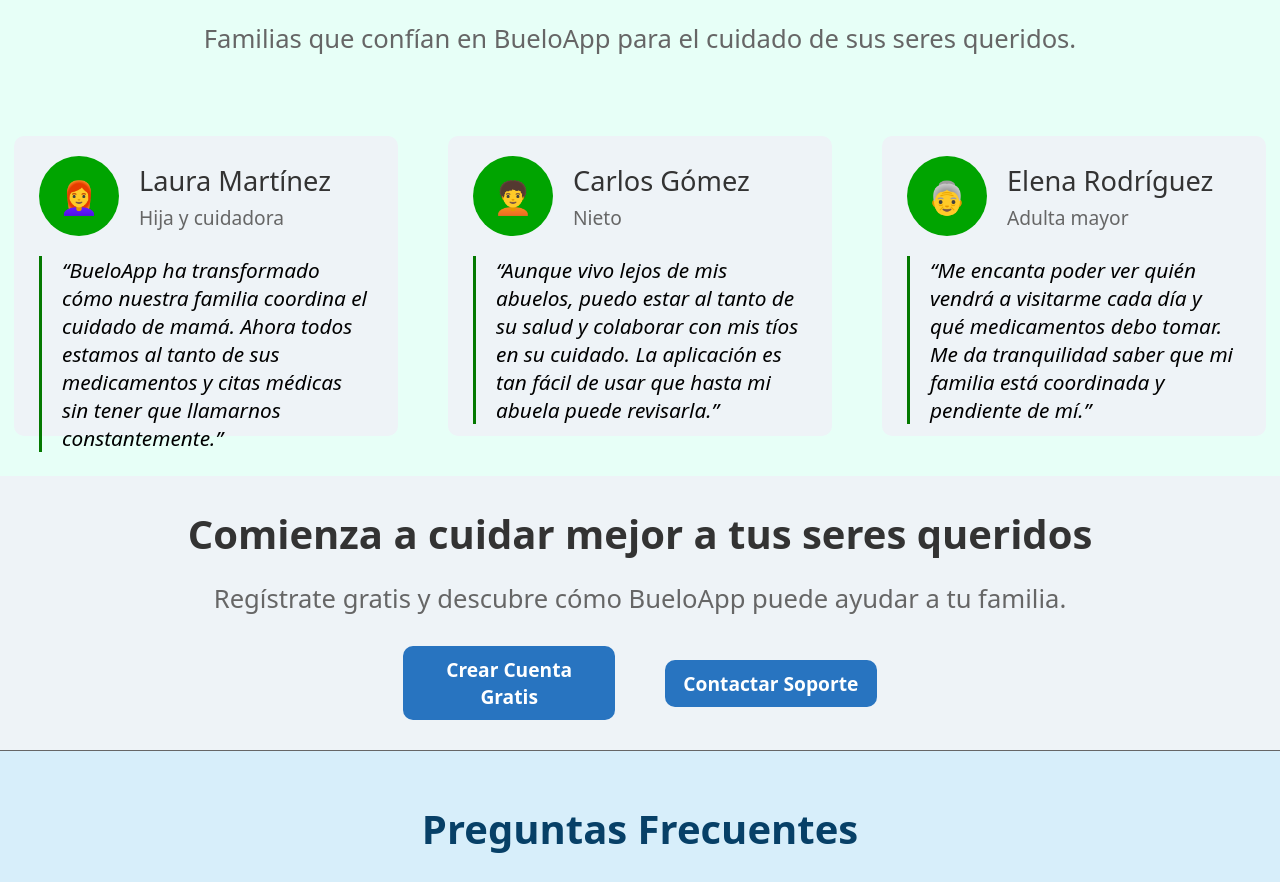
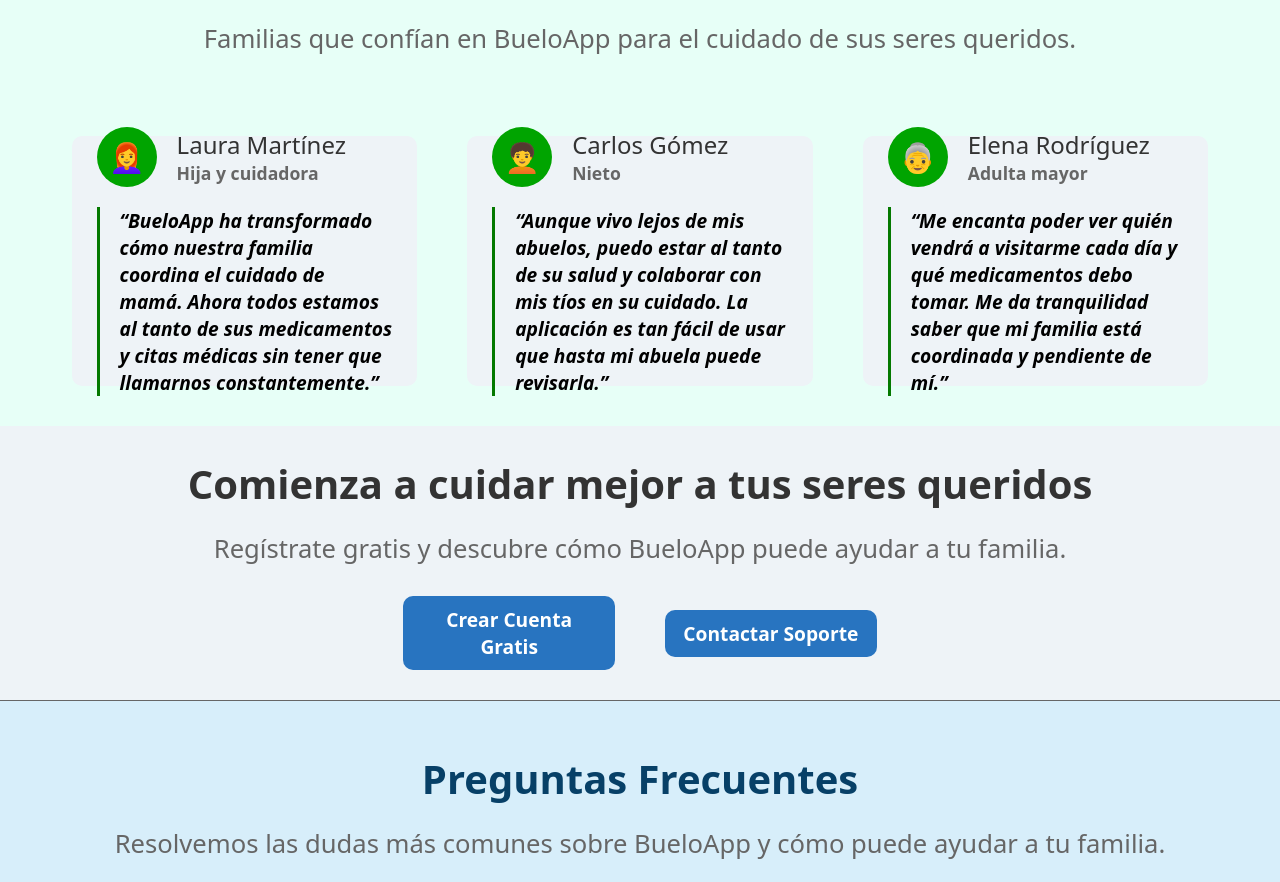
Before and after one commit to LautyDeveloper/buelo-landing, a React (Vite) app: page / in a window 1280 px wide. Shown: the part 1804-2686 px from the top of the page. Built offline with nearby package versions, Linux system fonts and the light colour scheme.

Commit message:
Mejorando Vista de Desktop en Testimonials

```diff
--- a/src/views/testimonials/components/testimonial-card/testimonial-card.css
+++ b/src/views/testimonials/components/testimonial-card/testimonial-card.css
@@ -1,7 +1,7 @@
 .testimonial-card {
   display: flex;
   flex-direction: column;
-  justify-content: space-between;
+  justify-content: center;
   align-items: center;
   height: 300px;
   width: 90%;
@@ -54,11 +54,36 @@
 }
 
 @media (min-width: 768px) {
+  .testimonial-card {
+    width: 27%;
+    gap: 20px;
+    height: 250px;
+  }
+
+  .testimonial-card .text-container {
+    font-size: 1.2rem;
+    font-weight: 600;
+  }
+
   .testimonial-card .testimonial-header {
     justify-content: flex-start;
   }
 
-  .testimonial-card {
-    width: 30%;
+  .testimonial-card .testimonial-header .emoji-container {
+    font-size: 1.8rem;
+    width: 60px;
+    height: 60px;
+  }
+
+  .testimonial-card .testimonial-header .nombre-container {
+    gap: 0;
+  }
+
+  .testimonial-card .testimonial-header .nombre-container strong {
+    font-size: 1.5rem;
+  }
+  .testimonial-card .testimonial-header .nombre-container p {
+    font-size: 1.1rem;
+    font-weight: 600;
   }
 }
```
